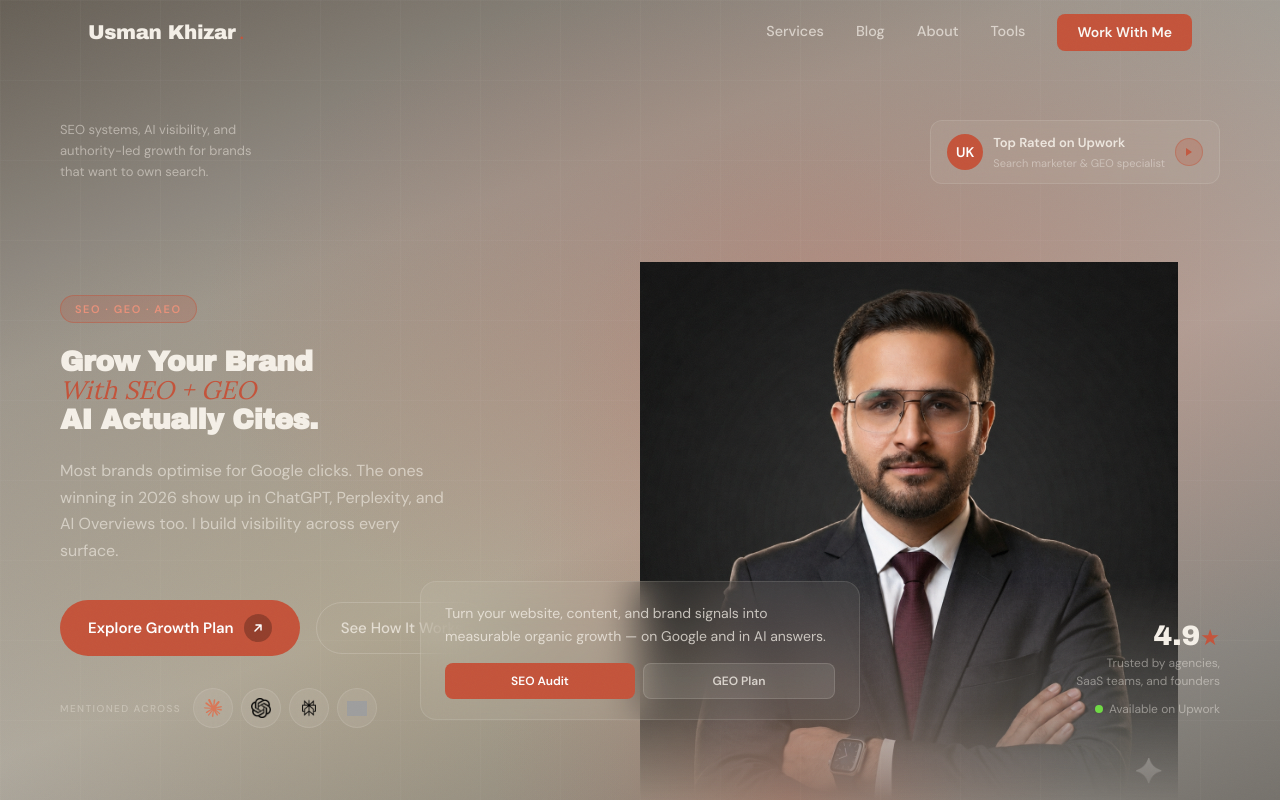
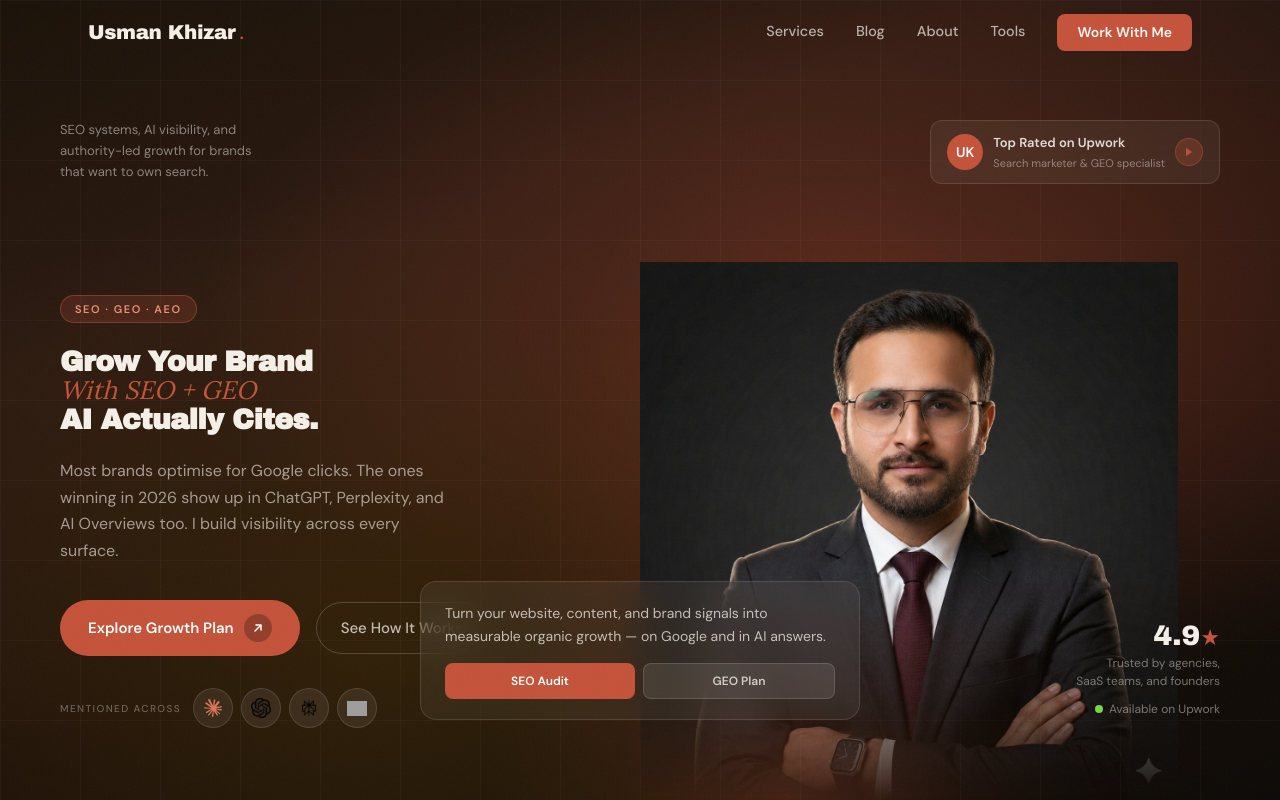
Before and after one commit to usman-khizar/usmankhizar, a Next.js app: page / in a window 1280 px wide. Shown: the top 800 px of the page. Built offline with nearby package versions, Linux system fonts and the light colour scheme; grey boxes are pictures that could not be loaded.

Commit message:
Restore original hero background gradient colors

```diff
--- a/app/globals.css
+++ b/app/globals.css
@@ -93,9 +93,9 @@ li a {
   inset: 0;
   z-index: -1;
   background:
-    radial-gradient(ellipse at 70% 40%, rgba(196,83,58,0.28) 0%, transparent 55%),
-    radial-gradient(ellipse at 30% 80%, rgba(184,134,11,0.12) 0%, transparent 50%),
-    linear-gradient(160deg, rgba(26,18,8,0.65) 0%, rgba(26,18,8,0.40) 30%, rgba(13,10,6,0.30) 60%, rgba(13,10,6,0.55) 100%);
+    radial-gradient(at 70% 40%, #c4533a59 0%, #0000 55%),
+    radial-gradient(at 30% 80%, #b8860b26 0%, #0000 50%),
+    linear-gradient(160deg, #1a1208 0%, #2a1810 30%, #1a0e08 60%, #0d0a06 100%);
 }
 
 
```
